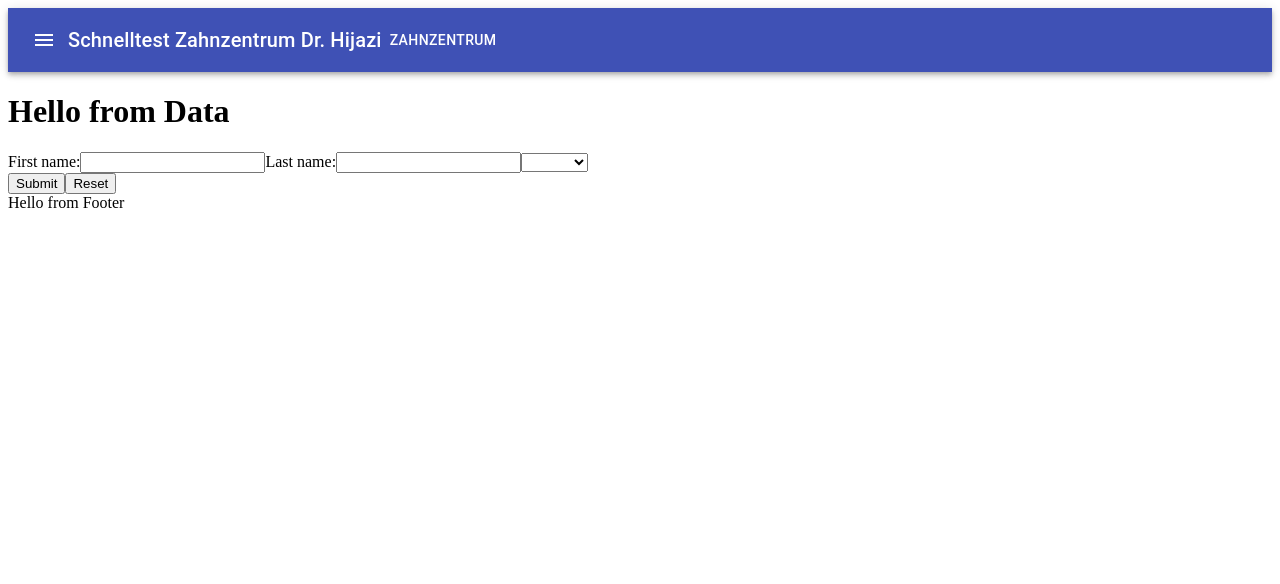
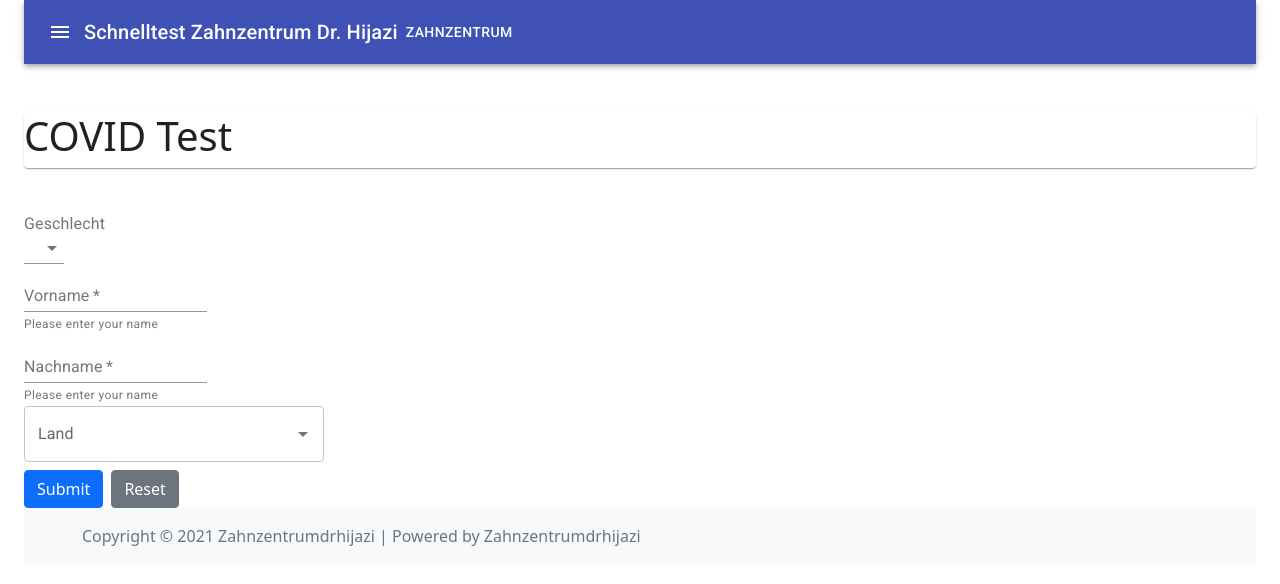
Before and after one commit to ZakMos/qr-generator, a React (Create React App) app: page / in a window 1280 px wide. Shown: the top 584 px of the page. Built offline with nearby package versions, Linux system fonts and the light colour scheme.

Commit message:
add bootstrap & fix bug

```diff
--- a/public/index.html
+++ b/public/index.html
@@ -8,9 +8,14 @@
       name="QR CODE"
       content="QR Cod Generator"
     />
-    <title>QR Code</title>
+    <link
+      rel="stylesheet"
+      href="https://fonts.googleapis.com/css?family=Roboto:300,400,500,700&display=swap"
+    />
+    <link href="https://cdn.jsdelivr.net/npm/bootstrap@5.1.3/dist/css/bootstrap.min.css" rel="stylesheet" integrity="sha384-1BmE4kWBq78iYhFldvKuhfTAU6auU8tT94WrHftjDbrCEXSU1oBoqyl2QvZ6jIW3" crossorigin="anonymous">
+    <title>Corona Schnelltest Zahnzentrum Dr. Hijazi</title>
   </head>
-  <body>
+  <body class="d-flex flex-column h-100">
     <div id="root"></div>
   </body>
 </html>
--- a/src/App.js
+++ b/src/App.js
@@ -1,20 +1,18 @@
 import Data from './views/Data';
-// import QrCode from './views/QrCode';
-// import Item from './views/Item';
+import { Container } from '@material-ui/core';
+
 import Header from './components/Header';
 import Footer from './components/Footer';
 
 const App = () => {
 
   return (
-
     <>
-    <Header />
-    <Data />
-
-
-
-    <Footer />
+    <Container>
+      <Header />
+      <Data />
+      <Footer />
+    </Container>
     </>
     );
 };
--- a/src/components/Footer.jsx
+++ b/src/components/Footer.jsx
@@ -1,11 +1,19 @@
-import React, { Component } from 'react'
 
-export default class Footer extends Component {
-    render() {
+// import { Footer } from '@material-ui/core';
+
+// import { Footer } from 'react-bootstrap'
+
+
+
+const Footer = () =>  {
+
         return (
-            <div>
-                Hello from Footer
-            </div>
+            <footer className="footer mt-auto py-3 bg-light">
+                <div className="container">
+                    <span className="text-muted">Copyright © 2021 Zahnzentrumdrhijazi | Powered by Zahnzentrumdrhijazi</span>
+                </div>
+            </footer>
         )
-    }
 }
+
+export default Footer;
--- a/src/views/Data.jsx
+++ b/src/views/Data.jsx
@@ -1,55 +1,81 @@
+import * as React from 'react';
 import QRCode from "qrcode";
-// import { useEffect, useState } from "react";
+import CountrySelect from "./CountrySelect";
+import { Card, TextField, InputLabel, Select, MenuItem } from '@material-ui/core';
+
 import { useState } from "react";
 
 const Data = () => {
+    const nodeRef = React.useRef(null);
+
+
     const [firstName, setFirstName] = useState('');
     const [lastName, setLastName] = useState('');
-    const [age, setAge] = useState('');
+    const [sex, setSex] = useState('');
     const [imageUrl, setImageUrl] = useState('');
 
 
     const generateQrCode = async(e) => {
         e.preventDefault();
         try{
-            const response = await QRCode.toDataURL("First Name: " + (firstName) + " Last Name: " + (lastName) + " Age: " + (age));
+            const response = await QRCode.toDataURL(
+                "Vorname*: " + (firstName) + '\n'
+                + "Last Name: " + (lastName) + '\n'
+                + "Geschlecht: " + (sex));
             setImageUrl(response);
         } catch(error) {
             console.log(error);
         }
     }
-    // const resetForm = () => {
-    //     this.setState({
-    //         generateQrCode: [{}]
-    //     });
-    //   };
-
-
     return(
         <>
-        <h1> Hello from Data </h1>
+        <div className="mt-5 mb-5"></div>
+        <Card>
+            <h1> COVID Test </h1>
+        </Card>
+        <div className="mt-5 mb-5"></div>
         <form onSubmit={generateQrCode}>
-            <label htmlFor="fname">First name:
-            <input type="text" id="fname" name="fname" onChange={(e) => setFirstName(e.target.value)}/>
-            </label>
-            <label htmlFor="lname">Last name:
-            <input type="text" id="lname" name="lname" onChange={(e) => setLastName(e.target.value)}/>
-            </label>
-            <select onChange={(e) => setAge(e.target.value)}>
-                <option></option>
-                <option>Male</option>
-                <option>Female</option>
-            </select>
             <div>
-            {imageUrl
-            ? (<img src={imageUrl} alt="qrcode" />)
-            : null}
+
+            <InputLabel htmlFor="geschlecht">Geschlecht</InputLabel>
+            <Select
+                ref={nodeRef}
+                id="geschlecht"
+                value={sex}
+                onChange={(e) => setSex(e.target.value)} required
+            >
+                <MenuItem value=""><em>Unbekannt</em></MenuItem>
+                <MenuItem value="Männlich">Männlich</MenuItem>
+                <MenuItem value="Weiblich">Weiblich</MenuItem>
+            </Select>
+
             </div>
-            <button> Submit</button>
-            <input type="reset"/>
-        </form>
+            <div>
+            <TextField
+                helperText="Please enter your name"
+                id="demo-helper-text-misaligned"
+                label="Vorname"
+                onChange={(e) => setFirstName(e.target.value)} required/>
+            </div>
+            <div>
+            <TextField
+                helperText="Please enter your name"
+                id="demo-helper-text-misaligned"
+                label="Nachname"
+                onChange={(e) => setLastName(e.target.value)} required/>
+            </div>
+            <div>
+                < CountrySelect />
+            </div>
+            <div>
+                {imageUrl
+                ? (<img src={imageUrl} alt="qrcode" />)
+                : null}
+            </div>
+            <button className="btn btn-primary me-2 mt-2">Submit</button>
 
-
+            <input className="btn btn-secondary mt-2" type="reset"/>
+            </form>
         </>
     )
 }
```
Also changed, not shown: package.json (+10 -3 lines), src/views/QrCode.jsx (+25 -37 lines).
